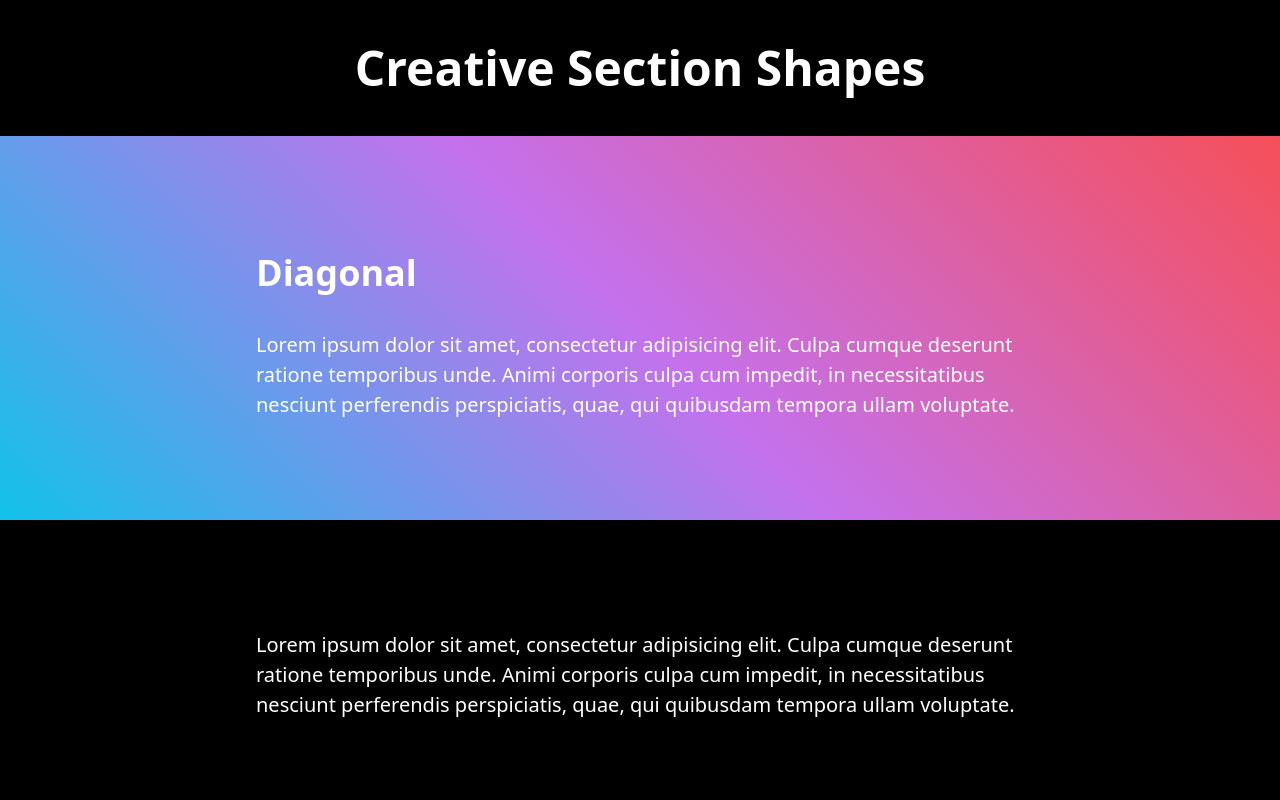
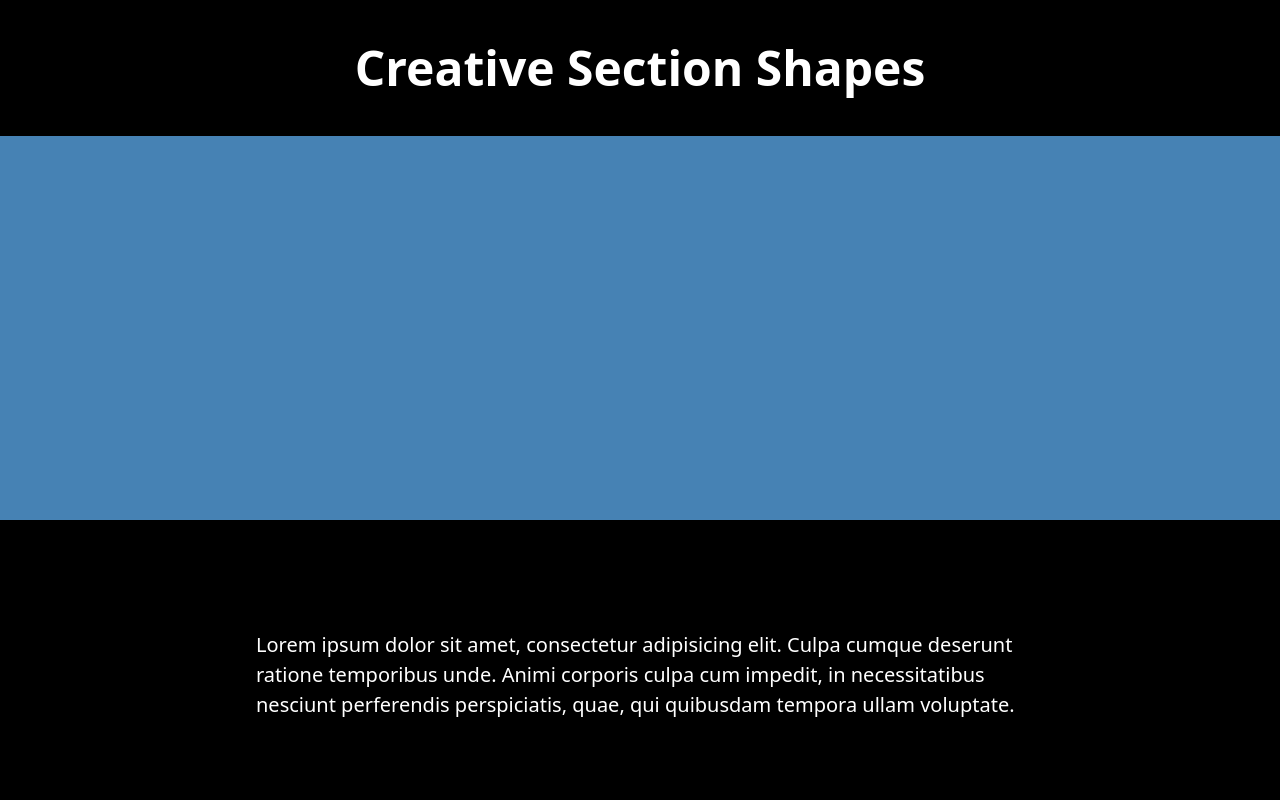
Before and after one commit to Annie-Huang/creative-section-shapes, a website: page index.html in a window 1280 px wide. Shown: the top 800 px of the page. Drawn offline with Linux system fonts and the light colour scheme.

Commit message:
Create a sudo element to cover the entire .diagonal

```diff
--- a/style.css
+++ b/style.css
@@ -39,5 +39,13 @@ section {
 }
 
 .diagonal {
+  position: relative;
   background-image: linear-gradient(45deg, #12c2e9, #c471ed, #f64f59);
 }
+
+.diagonal::after {
+  content: '';
+  background: steelblue;
+  position: absolute;
+  inset: 0;
+}
```
